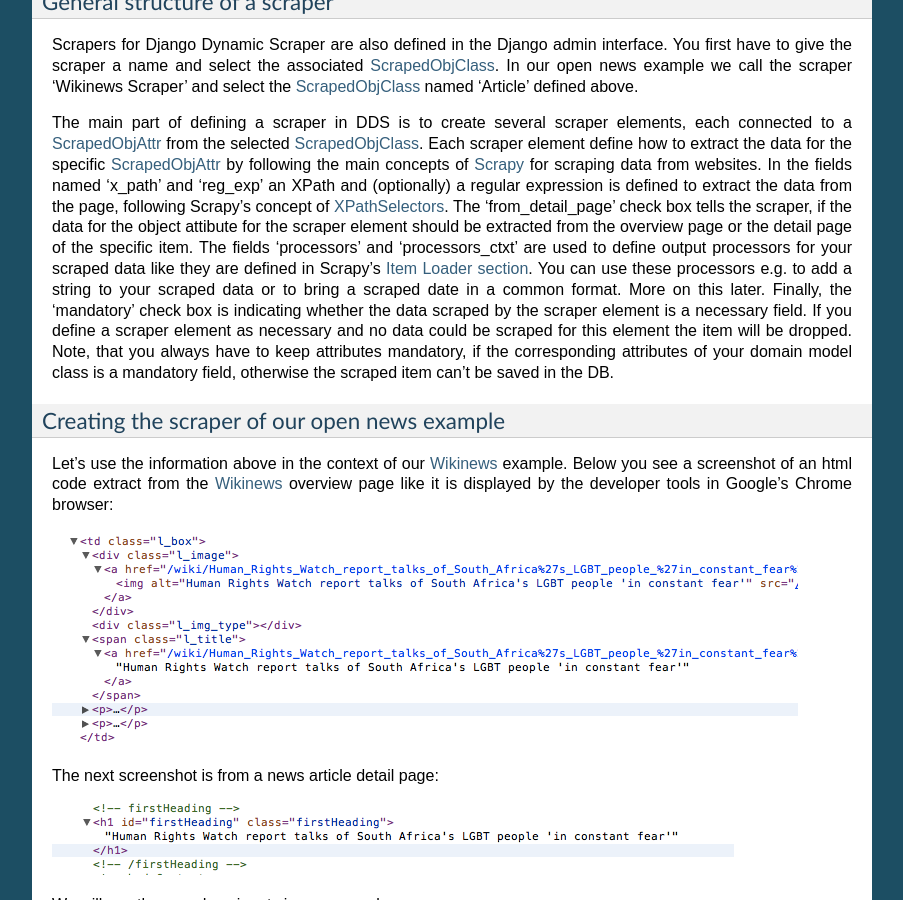
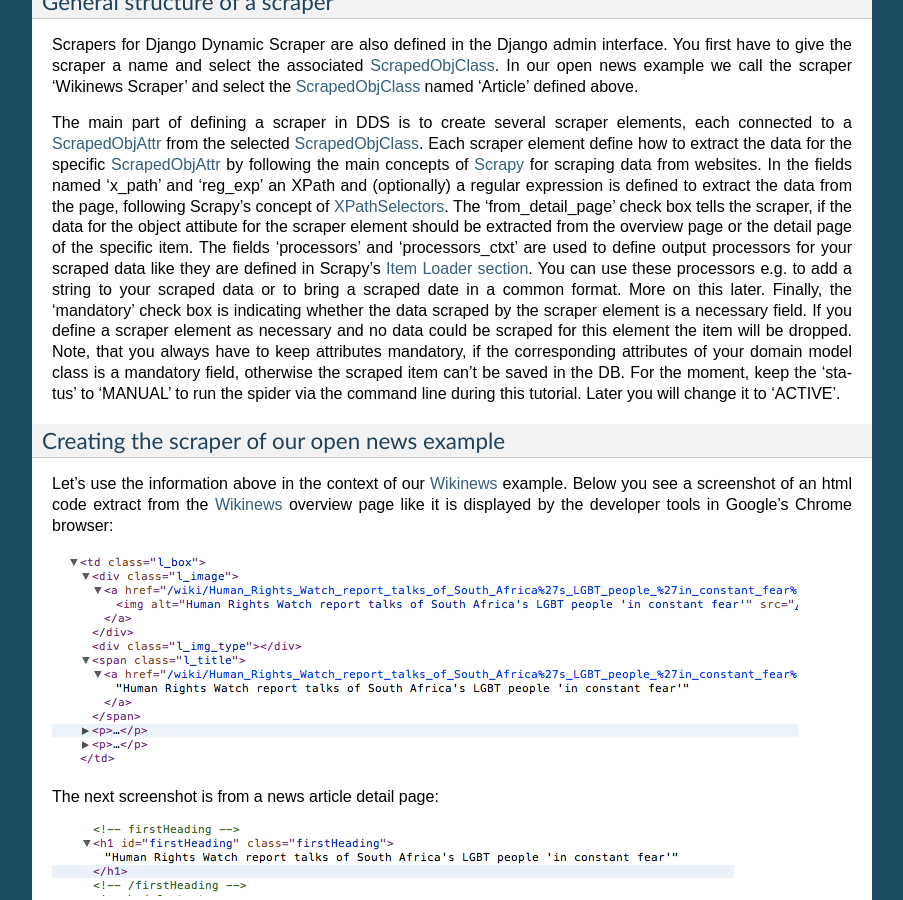
Before and after one commit to holgerd77/django-dynamic-scraper, a Sphinx documentation site: the page built from docs/getting_started.rst, in a window 1280 px wide and 900 px high, scrolled down 5547 px. Shown: the whole window, without its empty margins (198-1101 px from the left). Built offline with Sphinx 7.4.7, drawn with Linux system fonts in a browser that asks for light colours.

Commit message:
Added small explaination about state of scraper in admin

```diff
--- a/docs/getting_started.rst
+++ b/docs/getting_started.rst
@@ -291,6 +291,7 @@ scraped by the scraper element is a necessary field. If you define a scraper ele
 data could be scraped for this element the item will be dropped. Note, that you always have to keep attributes
 mandatory, if the corresponding attributes of your domain model class is a mandatory field, otherwise the
 scraped item can't be saved in the DB.
+For the moment, keep the 'status' to 'MANUAL' to run the spider via the command line during this tutorial. Later you will change it to 'ACTIVE'.
 
 
 Creating the scraper of our open news example
```
